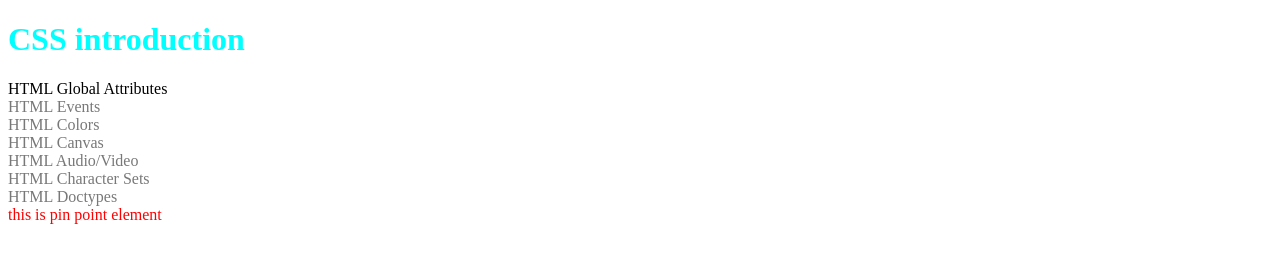
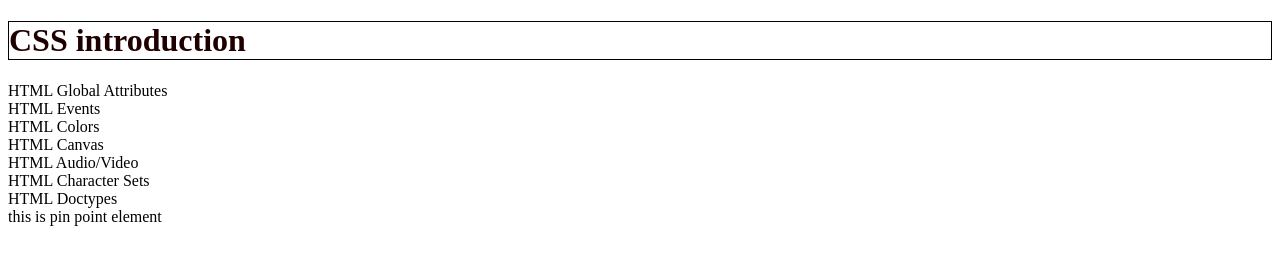
Before and after one commit to mInzamamMalik/ASF-Section-A, a plain HTML site: page 2. css/index.html in a window 1280 px wide. Drawn offline with Linux system fonts and the light colour scheme.

Commit message:
class code

```diff
--- a/2. css/index.html
+++ b/2. css/index.html
@@ -6,13 +6,15 @@
     <meta http-equiv="X-UA-Compatible" content="IE=edge">
     <meta name="viewport" content="width=device-width, initial-scale=1.0">
     <title>Document</title>
-    <!-- <style>
+    <style>
         h1 {
-            color: red;
+            color: rgb(31, 0, 0);
+
+            color: #1f0000;
             border: 1px solid black;
         }
-    </style> -->
-    <link rel="stylesheet" href="./style.css">
+    </style>
+    <!-- <link rel="stylesheet" href="./style.css"> -->
 
 </head>
 
```
Also changed, not shown: 2. css/style.css (line endings or trailing spaces).
